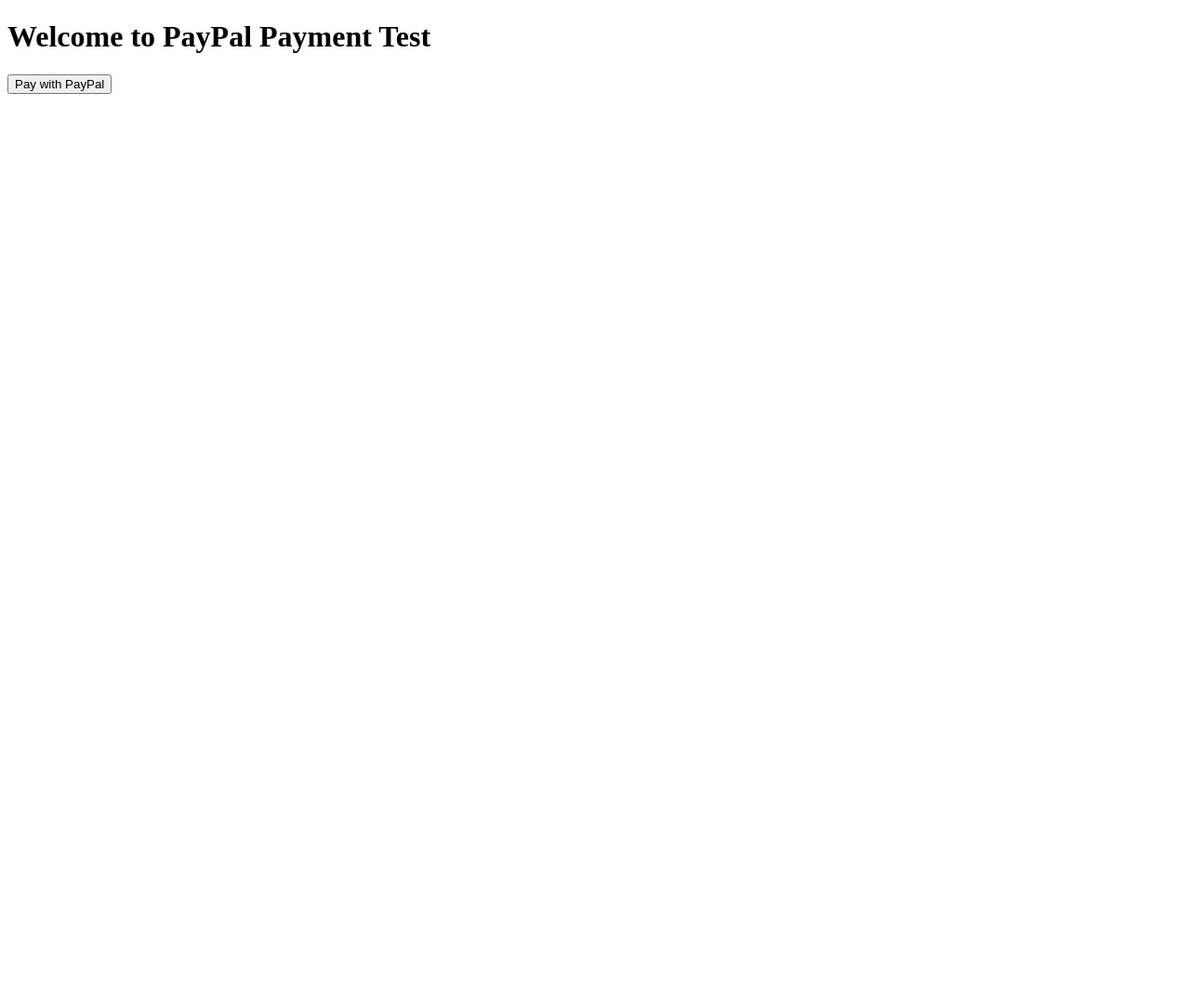
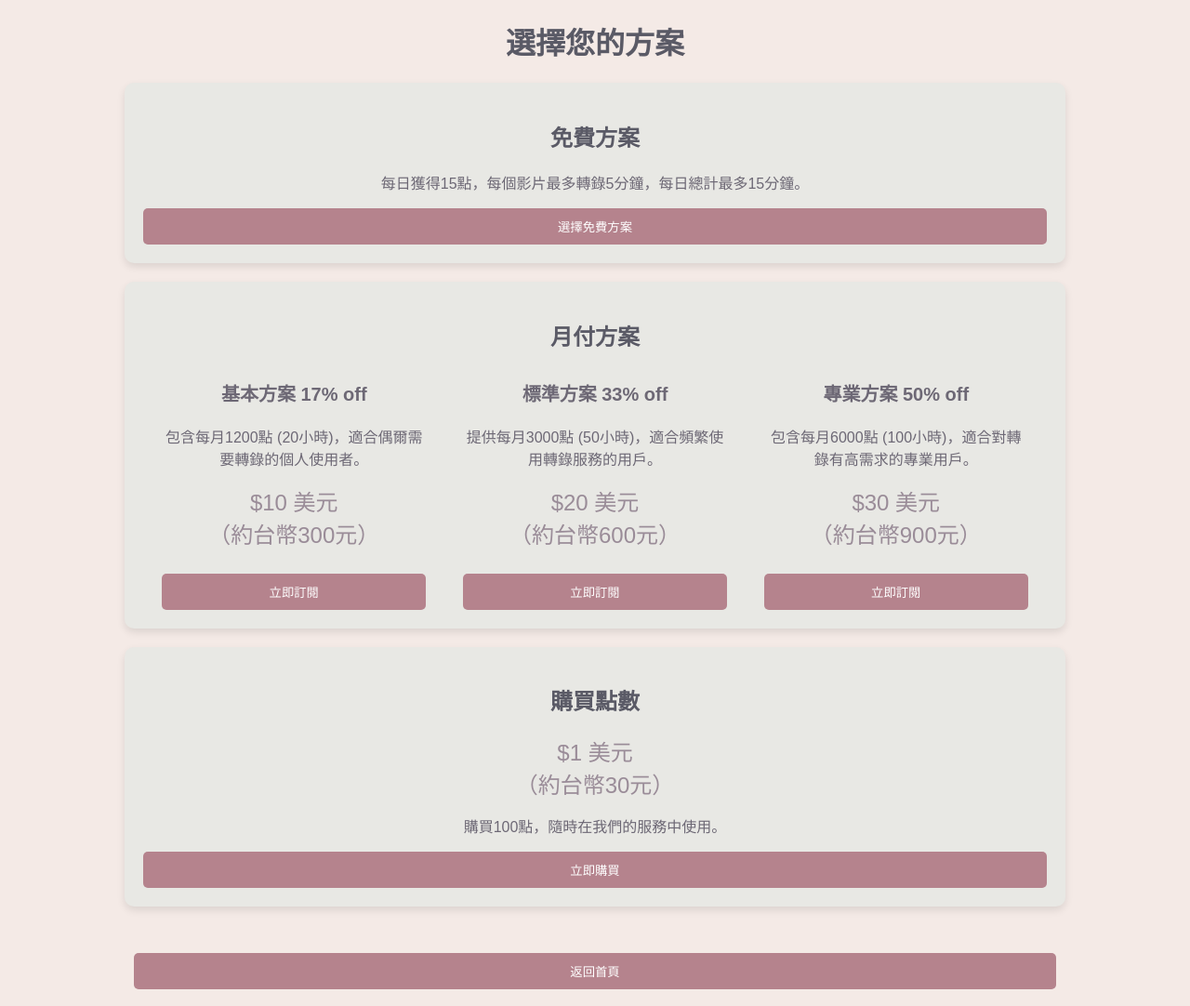
Before and after one commit to wahao888/professor-x, a Flask app: page /payment in a window 1280 px wide. Shown: the whole page at 93% size. Before the commit the page ends 101 px from the top, so only its background shows below. Run offline with Flask 3, Linux system fonts and the light colour scheme.

Commit message:
方案選擇頁面

```diff
--- a/app.py
+++ b/app.py
@@ -336,13 +336,16 @@ paypal_client_id = os.getenv("paypal_client_id")
 paypal_secret = os.getenv("paypal_secret")
 paypal_integration.init_paypal(paypal_client_id, paypal_secret)
 
-@app.route('/pay')
-def pay():
-    payment_url = paypal_integration.create_payment(app, '5.00') # 設定支付金額為 5.00 美元
-    if payment_url:
-        return redirect(payment_url)
-    else:
-        return 'Unable to create payment'
+@app.route('/pay/<amount>')
+def pay(amount):
+    try:
+        payment_url = paypal_integration.create_payment(app, amount)  # 接受金額作為參數
+        if payment_url:
+            return redirect(payment_url)
+        else:
+            return 'Unable to create payment'
+    except Exception as e:
+        return str(e)
 
 @app.route('/payment_completed')
 def payment_completed():
--- a/templates/index.html
+++ b/templates/index.html
@@ -213,12 +213,12 @@
           <div class="input-container">
             <div class="url-input-container">
               <input type="text" id="youtubeUrl" placeholder="請輸入YouTube網址" />
-              <button id="estimateButton" onclick="fetchVideoInfo()" class="button-grey" disabled=true >預估時間</button>
+              <button id="estimateButton" onclick="fetchVideoInfo()" class="button-grey" disabled=true >預估消耗</button>
               <button id="fetchButton" onclick="fetchHighlights()" class="button-grey" disabled=true >音訊轉文字</button>
             </div>
             <div id="videoInfo" style="display: flex; align-items: center;">
-              <span id="duration" style="margin-right: 10px;">預估時間: 未知</span>
-              <span id="estimatedTokens">預計 Token 消耗: 未知</span>
+              <span id="duration" style="margin-right: 10px;">影片時間: 未知</span>
+              <span id="estimatedTokens">預計消耗點數: 未知</span>
             </div>
           </div>
 
--- a/templates/payment.html
+++ b/templates/payment.html
@@ -2,14 +2,169 @@
 <!DOCTYPE html>
 <html lang="en">
 <head>
-    <meta charset="UTF-8">
-    <meta name="viewport" content="width=device-width, initial-scale=1.0">
-    <title>PayPal Payment Test</title>
+<meta charset="UTF-8">
+<meta name="viewport" content="width=device-width, initial-scale=1.0">
+<title>Subscription Plans</title>
+<style>
+  body {
+    font-family: 'Arial', sans-serif;
+    background-color: #f4eae6; /* 莫蘭迪色調背景 */
+    color: #6d6875; /* 莫蘭迪色調文字 */
+  }
+  .container {
+    width: 80%;
+    margin: 0 auto;
+  }
+  .card {
+    background-color: #e8e8e4; /* 莫蘭迪色調卡片背景 */
+    border-radius: 10px;
+    box-shadow: 0 4px 8px rgba(0, 0, 0, 0.1);
+    padding: 20px;
+    margin-top: 20px;
+  }
+  .title {
+    color: #5a5a66; /* 深莫蘭迪色 */
+    text-align: center;
+  }
+  .price {
+    color: #9a8c98; /* 淺莫蘭迪色 */
+    font-size: 1.5em;
+    text-align: center;
+  }
+  .description {
+    text-align: center;
+    margin-top: 10px;
+  }
+  .btn {
+    display: block;
+    width: 100%;
+    padding: 10px;
+    margin-top: 10px;
+    background-color: #b5838d; /* 莫蘭迪粉紫色 */
+    color: white;
+    border: none;
+    border-radius: 5px;
+    cursor: pointer;
+  }
+  .btn:hover {
+    background-color: #9d8189; /* 深莫蘭迪粉紫色 */
+  }
+  .footer {
+    text-align: center;
+    padding: 10px;
+    margin-top: 30px;
+  }
+  .plans-container {
+    display: flex;
+    justify-content: space-around;
+    align-items: stretch; /* 確保所有項目高度一致 */
+  }
+/* 這段CSS確保了 .plan 內的元素垂直對齊 */
+.plan {
+    flex: 1; /* 確保每個計劃元素都有相同的彈性基礎 */
+    margin: 0 20px; /* 在計劃之間增加一些間隔 */
+    flex-basis: calc(33% - 20px); /* 設置固定的寬度 減去 margin 產生的空間 */
+    display: flex;
+    flex-direction: column;
+    justify-content: space-between; /* 這會在每個計劃的頂部和底部之間均勻分佈空間 */
+    height: 100%; /* 確保每個計劃都有相同的高度 */
+  }
+  .plan h3 {
+    text-align: center; /* 這會使標題文字居中 */
+    color: #6d6875; /* 深莫蘭迪色，與頁面的文字顏色保持一致 */
+    font-size: 1.25em; /* 根據您的需求可調整大小，1.25em 是相對於父元素的字體大小 */
+    margin-top: 0.5em; /* 添加適當的上邊距 */
+    margin-bottom: 0.5em; /* 添加適當的下邊距 */
+  }
+  /* 新增一個容器來包裹價格和按鈕 */
+  .price-button-container {
+    display: flex;
+    flex-direction: column;
+    justify-content: space-between;
+    flex-grow: 1; /* 這將使容器能夠延伸至整個剩餘空間 */
+  }
+  .price {
+    /* 確保價格在容器中的位置是固定的 */
+    margin-bottom: 16px; /* 或根據需要調整此值 */
+  }
+    /* 針對非常窄的視窗調整布局 */
+    @media (max-width: 600px) {
+        .plans-container {
+        flex-direction: column;
+        }
+
+        .plan {
+        margin: 10px 0; /* 對於垂直堆疊的計劃，增加垂直間隔 */
+        flex-basis: auto; /* 在垂直堆疊時取消固定寬度 */
+        }
+    }
+</style>
 </head>
 <body>
-    <h1>Welcome to PayPal Payment Test</h1>
-    <form action="/pay" method="get">
-        <button type="submit">Pay with PayPal</button>
-    </form>
+
+    <div class="container">
+        <h1 class="title">選擇您的方案</h1>
+
+        <div class="card">
+          <h2 class="title">免費方案</h2>
+          <p class="description">每日獲得15點，每個影片最多轉錄5分鐘，每日總計最多15分鐘。</p>
+          <button class="btn">選擇免費方案</button>
+        </div>
+
+        <!-- 月付方案 -->
+        <div class="card">
+            <h2 class="title">月付方案</h2>
+            <div class="plans-container">
+                <div class="plan">
+                    <h3>基本方案 17% off</h3>
+                        <p class="description">包含每月1200點 (20小時)，適合偶爾需要轉錄的個人使用者。</p>
+                        <div class="price-button-container">
+                            <div class="price">$10 美元 <br>（約台幣300元）</div>
+                            <form action="/pay/10" method="get">
+                              <button class="btn" type="submit">立即訂閱</button>
+                            </form>
+                        </div>
+                </div>
+                <div class="plan">
+                    <h3>標準方案 33% off</h3>
+                        <p class="description">提供每月3000點 (50小時)，適合頻繁使用轉錄服務的用戶。</p>
+                        <div class="price-button-container">
+                            <div class="price">$20 美元 <br>（約台幣600元）</div>
+                            <form action="/pay/20" method="get">
+                              <button class="btn" type="submit">立即訂閱</button>
+                            </form>
+                        </div>
+                </div>
+                <div class="plan">
+                    <h3>專業方案 50% off</h3>
+                        <p class="description">包含每月6000點 (100小時)，適合對轉錄有高需求的專業用戶。</p>
+                        <div class="price-button-container">
+                            <div class="price">$30 美元 <br>（約台幣900元）</div>
+                            <form action="/pay/30" method="get">
+                                <button class="btn" type="submit">立即訂閱</button>
+                            </form>
+                        </div>
+                </div>
+            </div>
+        </div>
+
+
+        <div class="card">
+          <h2 class="title">購買點數</h2>
+          <div class="price">$1 美元 <br>（約台幣30元）</div>
+          <p class="description">購買100點，隨時在我們的服務中使用。</p>
+          <form action="/pay/1" method="get">
+              <button class="btn" type="submit">立即購買</button>
+          </form>
+        </div>
+
+        <div class="footer">
+          <a href="/" style="text-decoration: none;">
+              <button class="btn">返回首頁</button>
+          </a>
+        </div>
+      </div>
+
+
 </body>
 </html>
```
